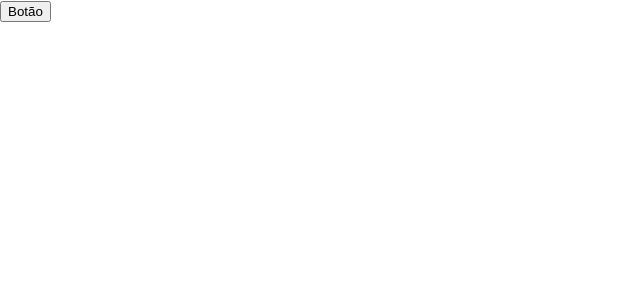
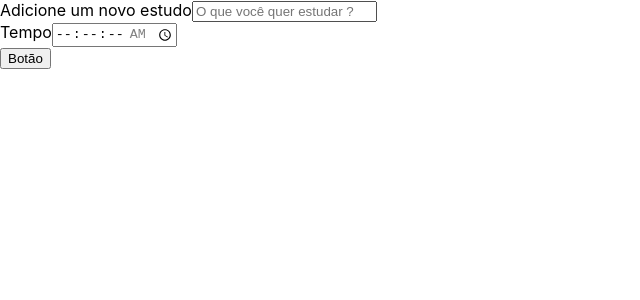
Before and after one commit to Fell1p/timer_tarefas_react, a React (Create React App) app: page / in a window 1280 px wide. Shown: the top 300 px of the page, without its empty margins (0-640 px from the left). Built offline with nearby package versions, Linux system fonts and the light colour scheme; the HTML template or start-up script is replaced by a standard one.

Commit message:
Criação do formulario

```diff
--- a/src/App.tsx
+++ b/src/App.tsx
@@ -1,10 +1,10 @@
 import React from 'react';
-import Botao from './components/Botao'; //importação do botão criado
+import Formulario from './components/Formulario'; //importação do botão criado
 
 function App() { //function que reindenizara nosso componente
   return ( //onde será criada a div responsavél por exibir nosso componente
     <div className="App">
-      <Botao/>
+      <Formulario />
     </div>
   );
 }
--- a/src/components/Botao/index.tsx
+++ b/src/components/Botao/index.tsx
@@ -1,6 +1,6 @@
 import React from 'react'; //importação do react em nosso codigo
 
-class Botao extends React.Component { //criação de um componente
+class Botao extends React.Component { //criação de um componente e o nome do componente deve sempre ser escrito com a primeira letra maiuscula
     render(): React.ReactNode {
         return (
             <button>
--- /dev/null
+++ b/src/components/Formulario/index.tsx
@@ -0,0 +1,42 @@
+import React from "react";
+import Botao from "../Botao";
+
+class Formulario extends React.Component {
+    render() {
+        return (
+            <form>
+                <div>
+                    <label htmlFor="tarefa">
+                        Adicione um novo estudo
+                    </label>
+                    <input
+                        type="text"
+                        name="tarefa"
+                        id="tarefa"
+                        placeholder="O que você quer estudar ?"
+                        required
+                    />
+                </div>
+
+                <div>
+                    <label htmlFor="tempo">
+                        Tempo
+                    </label>
+                    <input
+                        type="time"
+                        step="1"
+                        name="tempo"
+                        id="tempo"
+                        min="00:00:00"
+                        max="01:30:00"
+                        required
+                    />
+                </div>
+                <Botao />
+            </form>
+        )
+    }
+
+}
+
+export default Formulario
```
